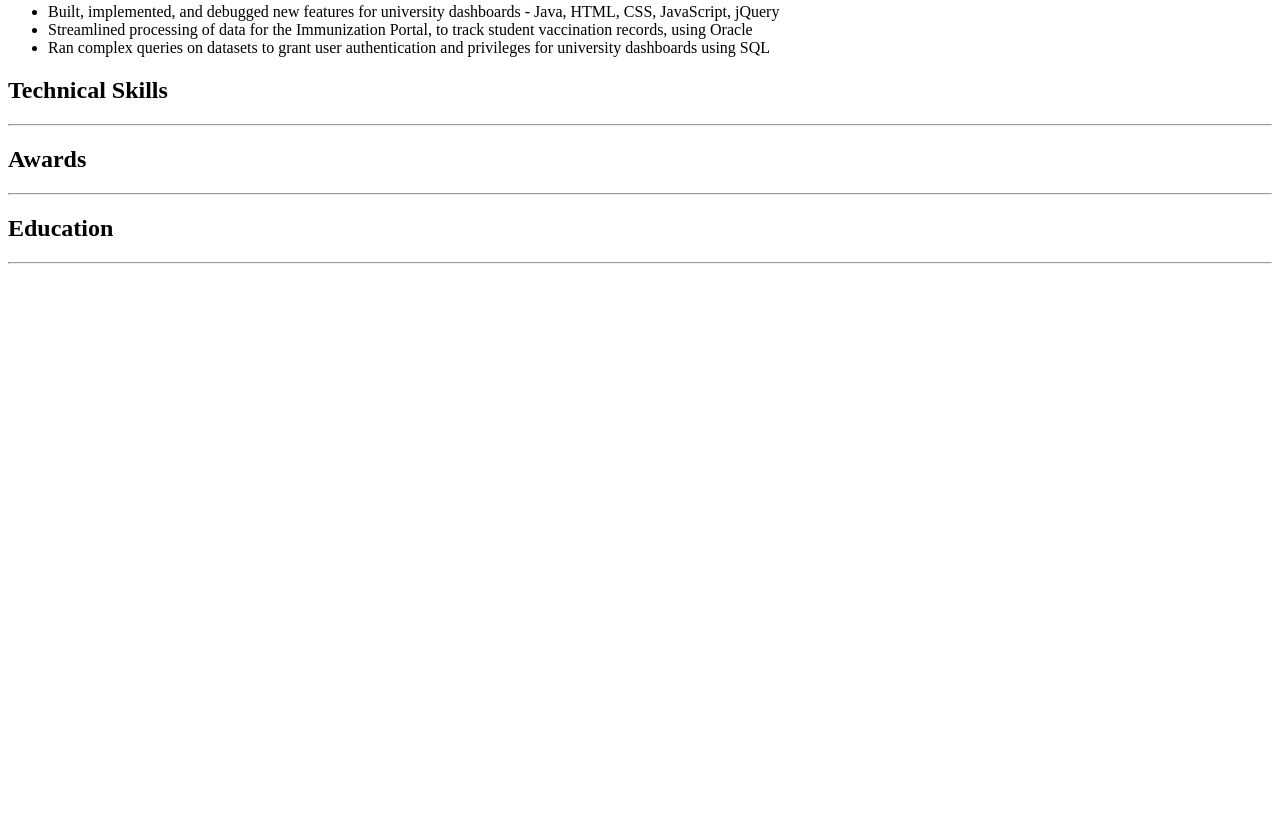
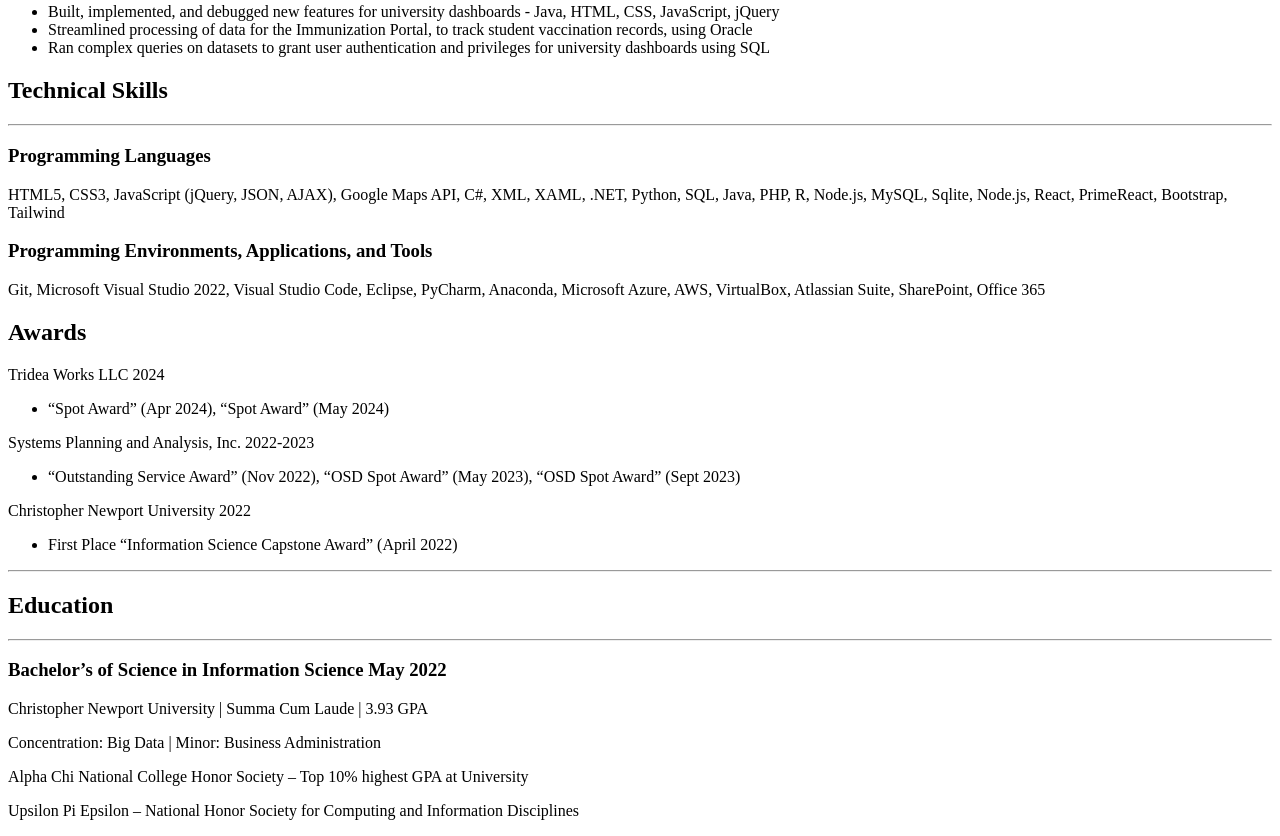
Before and after one commit to abbyscontreras/abbyscontreras.github.io, a plain HTML site: page index.html in a window 1280 px wide. Shown: the part 1011-1847 px from the top of the page. Before the commit the page ends 1283 px from the top, so only its background shows below. Drawn offline with Linux system fonts and the light colour scheme.

Commit message:
more updates

```diff
--- a/index.html
+++ b/index.html
@@ -95,11 +95,41 @@
     </ul>
     <h2>Technical Skills</h2>
     <hr>
+    <h3>Programming Languages</h3>
+    <p>HTML5, CSS3, JavaScript (jQuery, JSON, AJAX), Google Maps API, C#, XML, XAML, .NET, Python, SQL, Java, PHP, R,
+        Node.js, MySQL, Sqlite, Node.js, React, PrimeReact, Bootstrap, Tailwind
+    </p>
+    <h3>Programming Environments, Applications, and Tools</h3>
+    <p>Git, Microsoft Visual Studio 2022, Visual Studio Code, Eclipse, PyCharm, Anaconda, Microsoft Azure, AWS,
+        VirtualBox, Atlassian Suite, SharePoint, Office 365</p>
     <h2>Awards</h2>
+    <div>
+        <p>Tridea Works LLC 2024</p>
+        <ul>
+            <li> “Spot Award” (Apr 2024), “Spot Award” (May 2024)
+            </li>
+        </ul>
+        <p>Systems Planning and Analysis, Inc. 2022-2023</p>
+        <ul>
+            <li> “Outstanding Service Award” (Nov 2022), “OSD Spot Award” (May 2023), “OSD Spot Award” (Sept 2023)
+            </li>
+        </ul>
+        <p>Christopher Newport University 2022</p>
+        <ul>
+            <li> First Place “Information Science Capstone Award” (April 2022)
+            </li>
+        </ul>
+    </div>
     <hr>
     <h2>Education</h2>
     <hr>
-
+    <h3>Bachelor’s of Science in Information Science May 2022</h3>
+    <div>
+        <p>Christopher Newport University | Summa Cum Laude | 3.93 GPA</p>
+        <p>Concentration: Big Data | Minor: Business Administration</p>
+        <p>Alpha Chi National College Honor Society – Top 10% highest GPA at University</p>
+        <p>Upsilon Pi Epsilon – National Honor Society for Computing and Information Disciplines</p>
+    </div>
 </body>
 
 </html>
```
